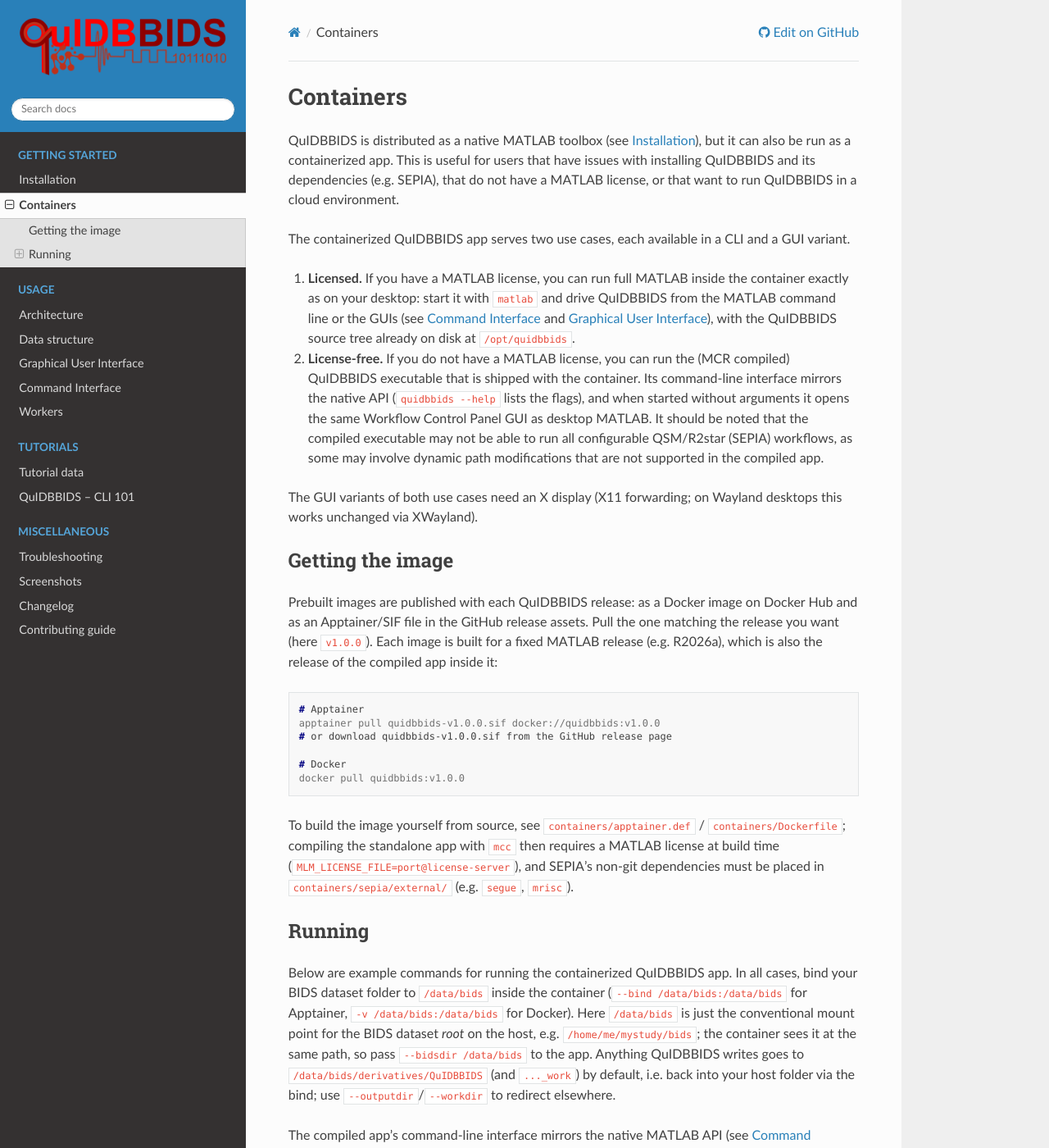
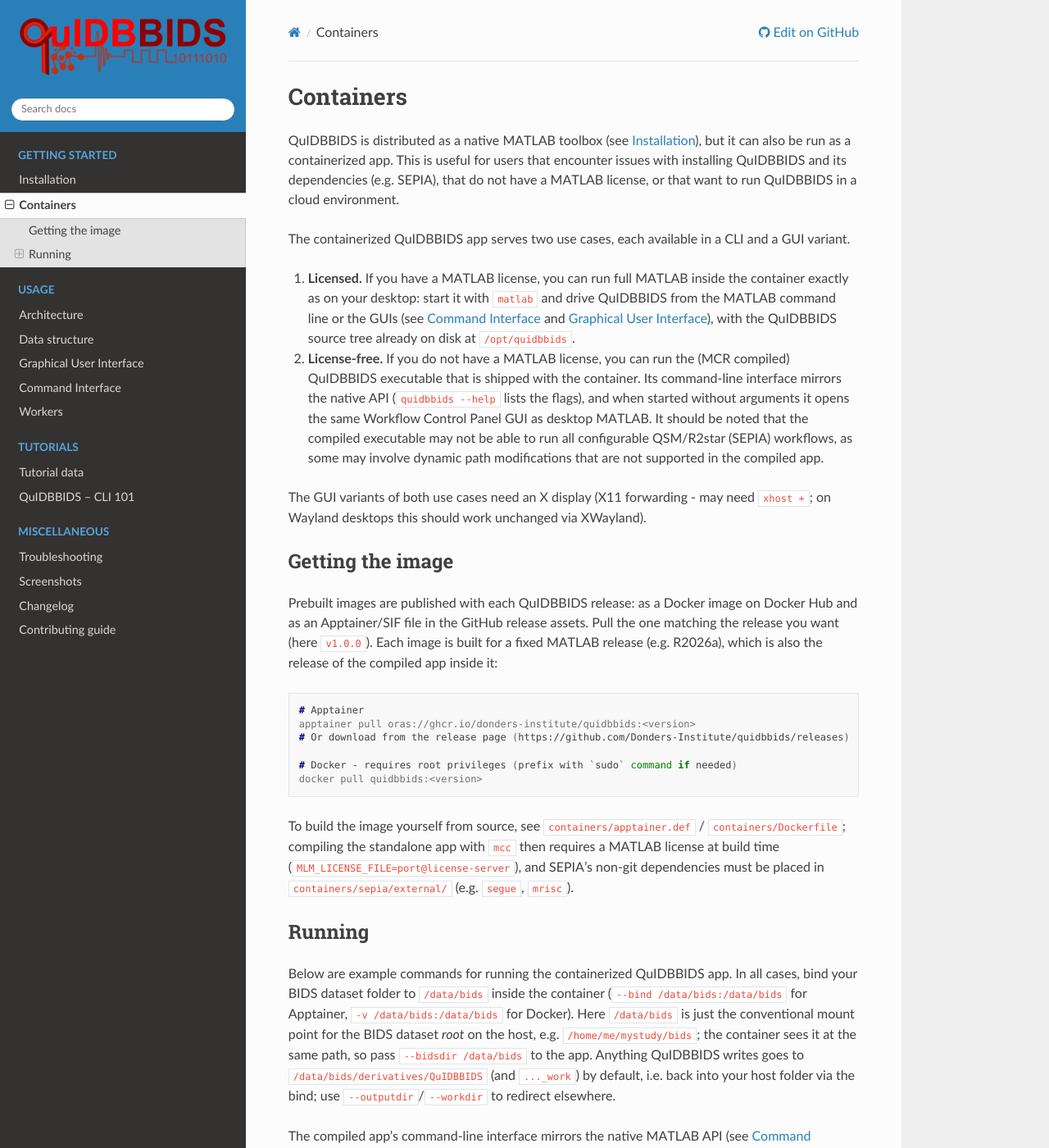
Before and after one commit to Donders-Institute/quidbbids, a Sphinx documentation site: the page built from docs/containers.rst, in a window 1280 px wide and 1400 px high. Shown: the whole window at 82% size. Built offline with Sphinx 7.4.7 and the Read the Docs theme 3.1.0, drawn with Linux system fonts in a browser that asks for light colours; pages that are not in the unit, such as notebooks, are missing from menus.

```diff
--- a/docs/containers.rst
+++ b/docs/containers.rst
@@ -1,8 +1,8 @@
 Containers
 ==========
 
-QuIDBBIDS is distributed as a native MATLAB toolbox (see :doc:`installation`), but it can also be run as
-a containerized app. This is useful for users that have issues with installing QuIDBBIDS and its dependencies
+QuIDBBIDS is distributed as a native MATLAB toolbox (see :doc:`installation`), but it can also be run as a
+containerized app. This is useful for users that encounter issues with installing QuIDBBIDS and its dependencies
 (e.g. SEPIA), that do not have a MATLAB license, or that want to run QuIDBBIDS in a cloud environment.
 
 The containerized QuIDBBIDS app serves two use cases, each available in a CLI and a GUI variant.
@@ -17,8 +17,8 @@
    MATLAB. It should be noted that the compiled executable may not be able to run all configurable QSM/R2star
    (SEPIA) workflows, as some may involve dynamic path modifications that are not supported in the compiled app.
 
-The GUI variants of both use cases need an X display (X11 forwarding; on Wayland desktops this works unchanged via
-XWayland).
+The GUI variants of both use cases need an X display (X11 forwarding - may need ``xhost +``; on Wayland desktops
+this should work unchanged via XWayland).
 
 Getting the image
 -----------------
@@ -31,11 +31,11 @@
 .. code-block:: console
 
    # Apptainer
-   apptainer pull quidbbids-v1.0.0.sif docker://quidbbids:v1.0.0
-   # or download quidbbids-v1.0.0.sif from the GitHub release page
+   apptainer pull oras://ghcr.io/donders-institute/quidbbids:<version>
+   # Or download from the release page (https://github.com/Donders-Institute/quidbbids/releases)
 
-   # Docker
-   docker pull quidbbids:v1.0.0
+   # Docker - requires root privileges (prefix with `sudo` command if needed)
+   docker pull quidbbids:<version>
 
 To build the image yourself from source, see ``containers/apptainer.def`` / ``containers/Dockerfile``;
 compiling the standalone app with ``mcc`` then requires a MATLAB license at build time
```
Also changed, not shown: .gitmodules, 2 other files.
